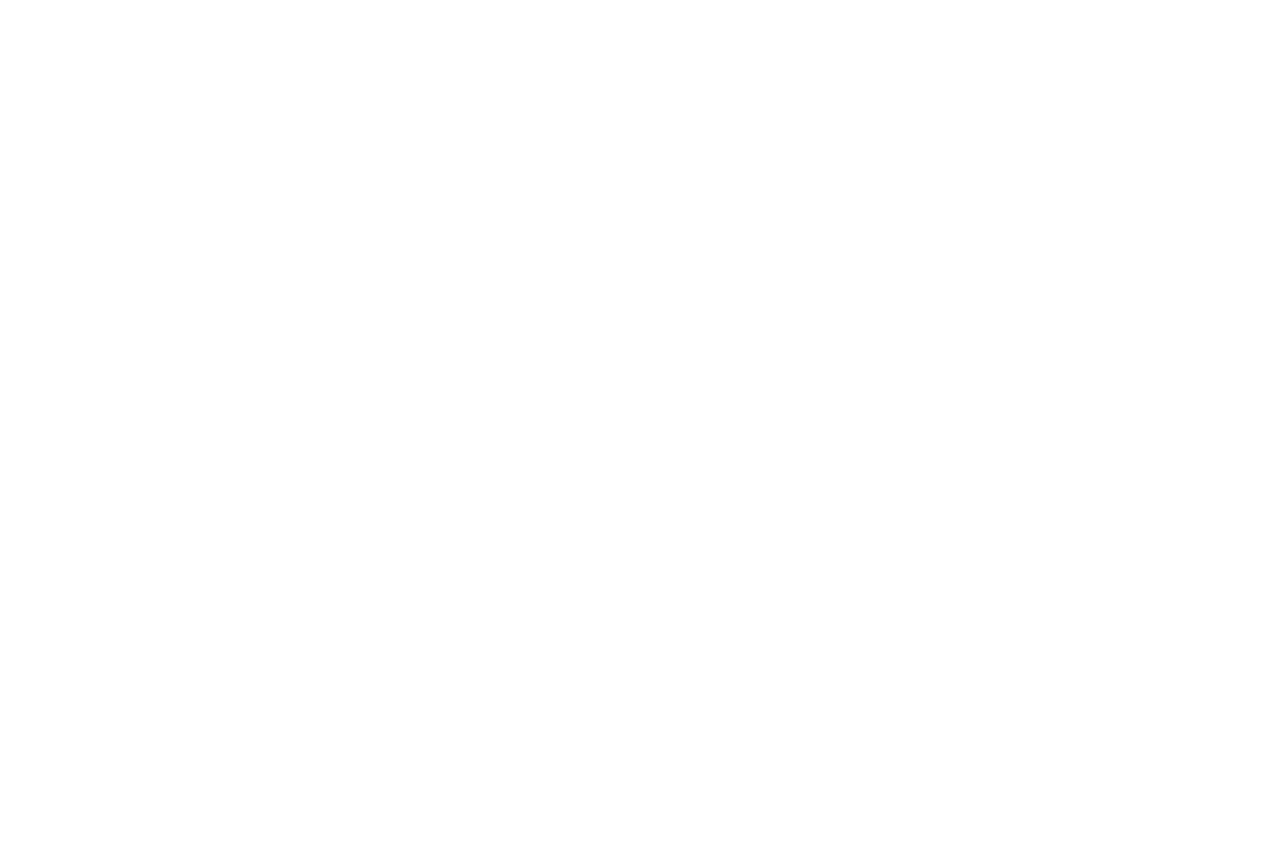
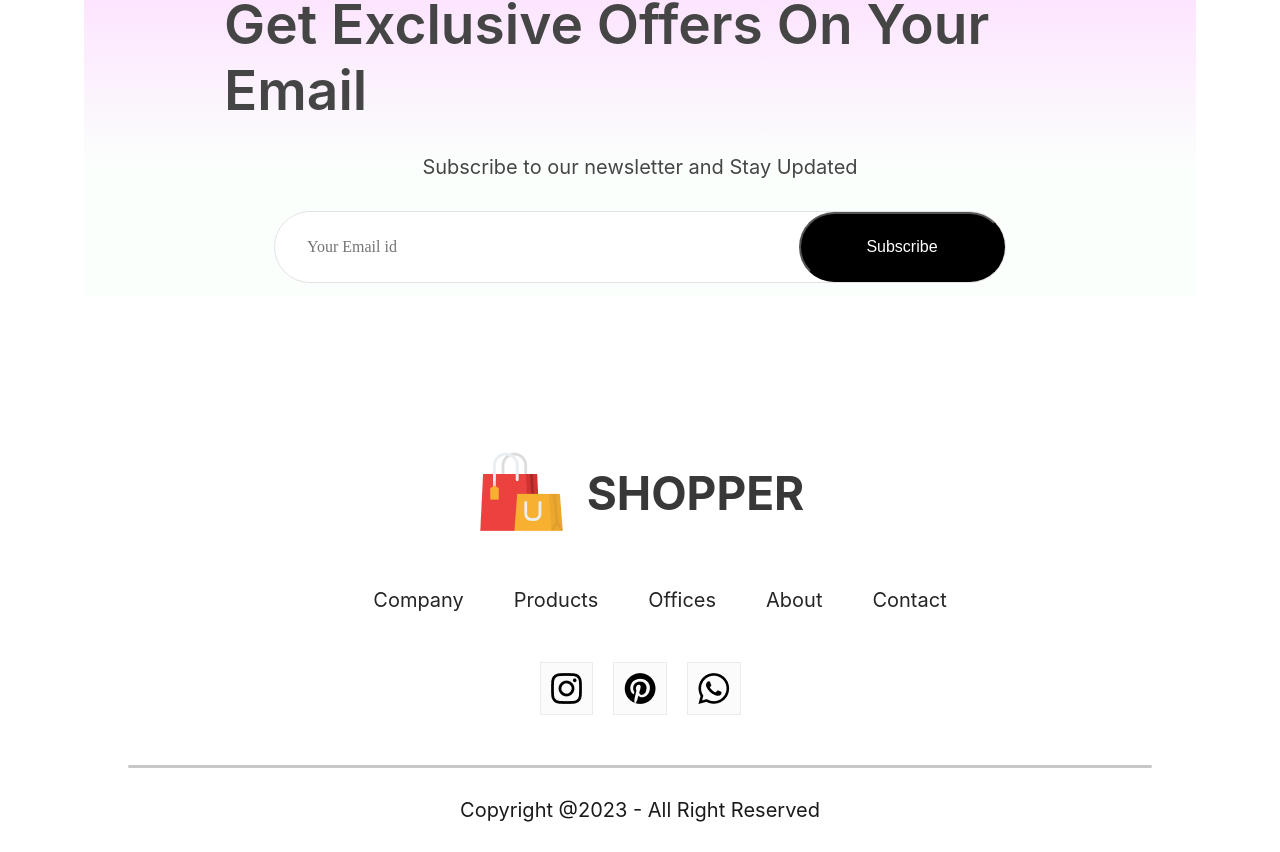
Before and after one commit to ShubhamChawla1/EcommerceReactjs, a React (Create React App) app in the folder frontend/: page / in a window 1280 px wide. Shown: the part 3339-4191 px from the top of the page. Before the commit the page ends 3210 px from the top, so only its background shows below. Built offline with nearby package versions, Linux system fonts and the light colour scheme.

Commit message:
Complete Shop page

```diff
--- a/frontend/src/App.js
+++ b/frontend/src/App.js
@@ -7,6 +7,7 @@
 import { Product } from './Pages/Product';
 import { Cart } from './Pages/Cart';
 import { Shop } from './Pages/Shop';
+import Footer  from './Components/Footer/Footer';
 
 
 function App() {
@@ -25,6 +26,7 @@
           <Route path='/cart' element={<Cart/>}/>
            <Route path='/login' element={<LoginSignup/>}/>
       </Routes>
+      <Footer/>
       </BrowserRouter>
 
     </div>
--- /dev/null
+++ b/frontend/src/Components/Footer/Footer.css
@@ -0,0 +1,64 @@
+.footer{
+    display: flex;
+    flex-direction: column;
+    justify-content: center;
+    align-items: center;
+    gap: 50px;
+}
+
+.footer-logo{
+    display: flex;
+    align-items: center;
+    gap: 20px;
+
+}
+
+.footer-logo p{
+    color: #383838;
+    font-size: 46px;
+    font-weight: 700;
+}
+
+.footer-links{
+    display: flex;
+    list-style: none;
+    gap: 50px;
+    color: #252525;
+    font-size: 20px;
+}
+
+.footer-links li{
+    cursor: pointer;
+
+}
+.footer-social-icon{
+    display: flex;
+    gap: 20px;
+}
+
+.footer-icons-container{
+    padding: 10px;
+    padding-bottom: 6px;
+    background: #fbfbfb;
+    border: 1px solid #ebebeb;
+}
+
+.footer-copyright{
+    display: flex;
+    flex-direction: column;
+    align-items: center;
+    gap: 30px;
+    width: 100%;
+    margin-bottom: 30px;
+    color: #1a1a1a;
+    font-size: 20px;
+}
+
+.footer-copyright hr{
+    width: 80%;
+    border: none;
+    border-radius: 10px;
+    height: 3px;
+    background: #c7c7c7;
+
+}
--- /dev/null
+++ b/frontend/src/Components/Footer/Footer.jsx
@@ -0,0 +1,43 @@
+import React from 'react';
+import './Footer.css';
+import footer_logo from '../Assets/logo_big.png'
+import instagram_icon from '../Assets/instagram_icon.png'
+import pintester_icon from '../Assets/pintester_icon.png'
+import whatsapp_icon from '../Assets/whatsapp_icon.png'
+
+
+const Footer = () => {
+    return (
+        <div className='footer'>
+            <div className="footer-logo">
+                <img src={footer_logo} alt="" />
+                <p>SHOPPER</p>
+            </div>
+            <ul className="footer-links">
+                <li>Company</li>
+                <li>Products</li>
+                <li>Offices</li>
+                <li>About</li>
+                <li>Contact</li>
+            </ul>
+            <div className="footer-social-icon">
+                <div className="footer-icons-container">
+                    <img src={instagram_icon} alt="" />
+                </div>
+                <div className="footer-icons-container">
+                    <img src={pintester_icon} alt="" />
+                </div>
+                <div className="footer-icons-container">
+                    <img src={whatsapp_icon} alt="" />
+                </div>
+            </div>
+
+            <div className="footer-copyright">
+                <hr/>
+                <p>Copyright @2023 - All Right Reserved</p>
+            </div>
+
+        </div>
+    )
+}
+export default Footer
--- a/frontend/src/Components/NewCollections/NewCollections.css
+++ b/frontend/src/Components/NewCollections/NewCollections.css
@@ -3,7 +3,8 @@
     flex-direction: column;
     align-items: center;
     gap: 10px;
-    height: 90vh;
+    /* height: 90vh; */
+    margin-bottom: 100px;
 
 }
 
@@ -23,6 +24,8 @@
 .collections{
     display: grid;
     grid-template-columns: 1fr 1fr 1fr 1fr;
-    margin-top: 50px;
+    /* flex-wrap: wrap;
+    margin-left: 150px; */ /* When you remove grid use flex*/
+    margin-top : 50px;
     gap : 30px;
 }
--- /dev/null
+++ b/frontend/src/Components/NewsLetter/NewsLetter.css
@@ -0,0 +1,56 @@
+.newsletter{
+    width : 65%;
+    height : 40vh;
+    display: flex;
+    flex-direction: column;
+    align-items: center;
+    justify-content: center;
+    margin: auto;
+    padding : 0 140px;
+    margin-bottom: 150px;
+    background: linear-gradient(180deg, #fde1ff 0%, #e1ffea22 60%);
+    gap : 10%;
+}
+
+.newsletter h1{
+    color: #454545;
+    font-size: 55px;
+    font-weight: 600;
+
+}
+
+.newsletter p{
+    color: #454545;
+    font-size: 20px;
+}
+
+.newsletter div{
+    display: flex;
+    align-items: center;
+    justify-content: space-between;
+    background: white;
+    width: 730px;
+    border-radius: 80px;
+    border: 1px solid #e3e3e3;
+
+}
+
+.newsletter input{
+    width: 500px;
+    margin-left: 30px;
+    border: none;
+    outline : none;
+    color: #616161;
+    font-family: Poppins;
+    font-size: 16px;
+}
+
+.newsletter div button{
+    width: 210px;
+    height: 70px;
+    border-radius: 80px;
+    background: black;
+    color: white;
+    font-size: 16px;
+    cursor: pointer;
+}
--- a/frontend/src/Components/NewsLetter/NewsLetter.jsx
+++ b/frontend/src/Components/NewsLetter/NewsLetter.jsx
@@ -1,8 +1,16 @@
 import React from 'react'
+import './NewsLetter.css'
 
 const NewsLetter = () => {
   return (
-    <div className='newsletter'></div>
+    <div className='newsletter'>
+      <h1>Get Exclusive Offers On Your Email</h1>
+      <p>Subscribe to our newsletter and Stay Updated</p>
+      <div>
+          <input type="email" placeholder='Your Email id'/>
+          <button>Subscribe</button>
+      </div>
+    </div>
   )
 }
 
--- a/frontend/src/Pages/Shop.jsx
+++ b/frontend/src/Pages/Shop.jsx
@@ -3,6 +3,7 @@
 import Popular from '../Components/Popular/Popular.jsx'
 import Offers from '../Components/Offers/Offers.jsx'
 import NewCollections from '../Components/NewCollections/NewCollections.jsx'
+import NewsLetter from '../Components/NewsLetter/NewsLetter.jsx'
 
 export const Shop = () => {
   return (
@@ -11,6 +12,7 @@
         <Popular/>
         <Offers/>
         <NewCollections/>
+        <NewsLetter/>
     </div>
   )
 }
```
Also changed, not shown: 1 other file (tests, documents, lock files or other folders).
